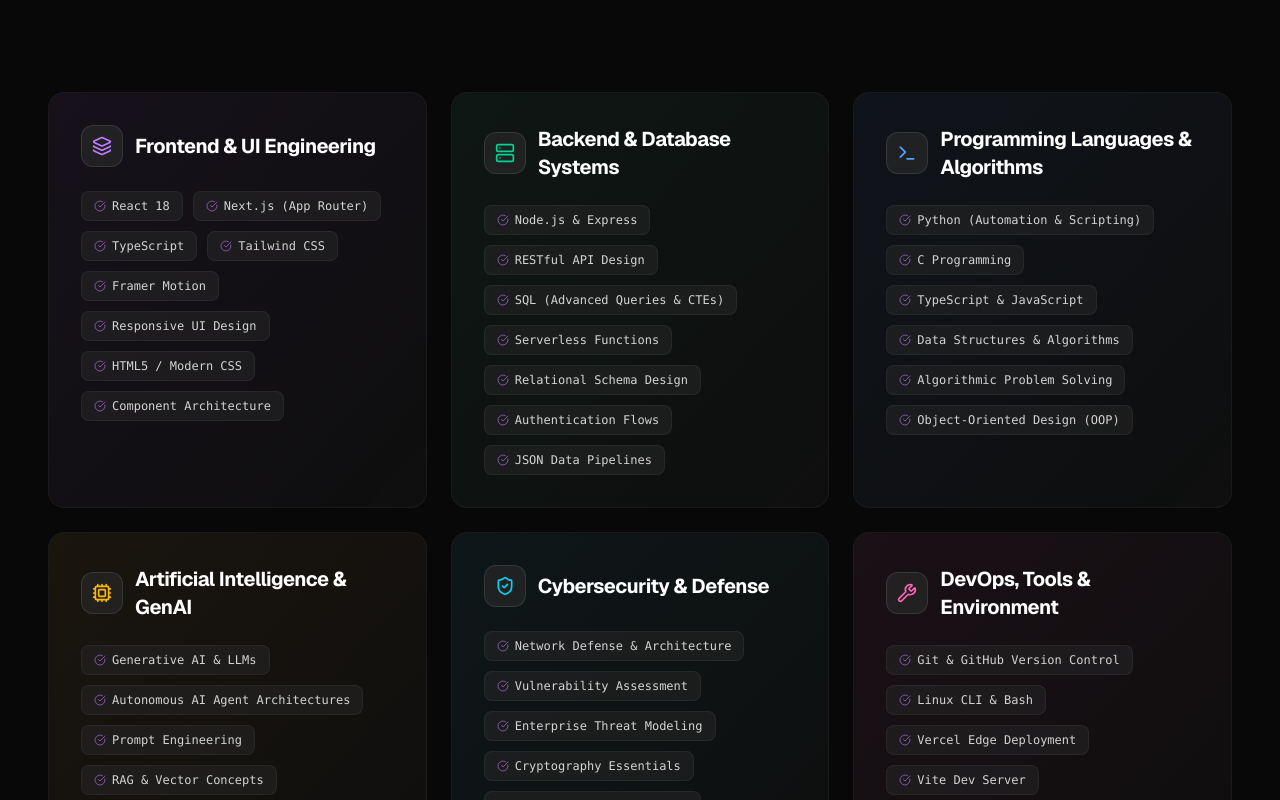
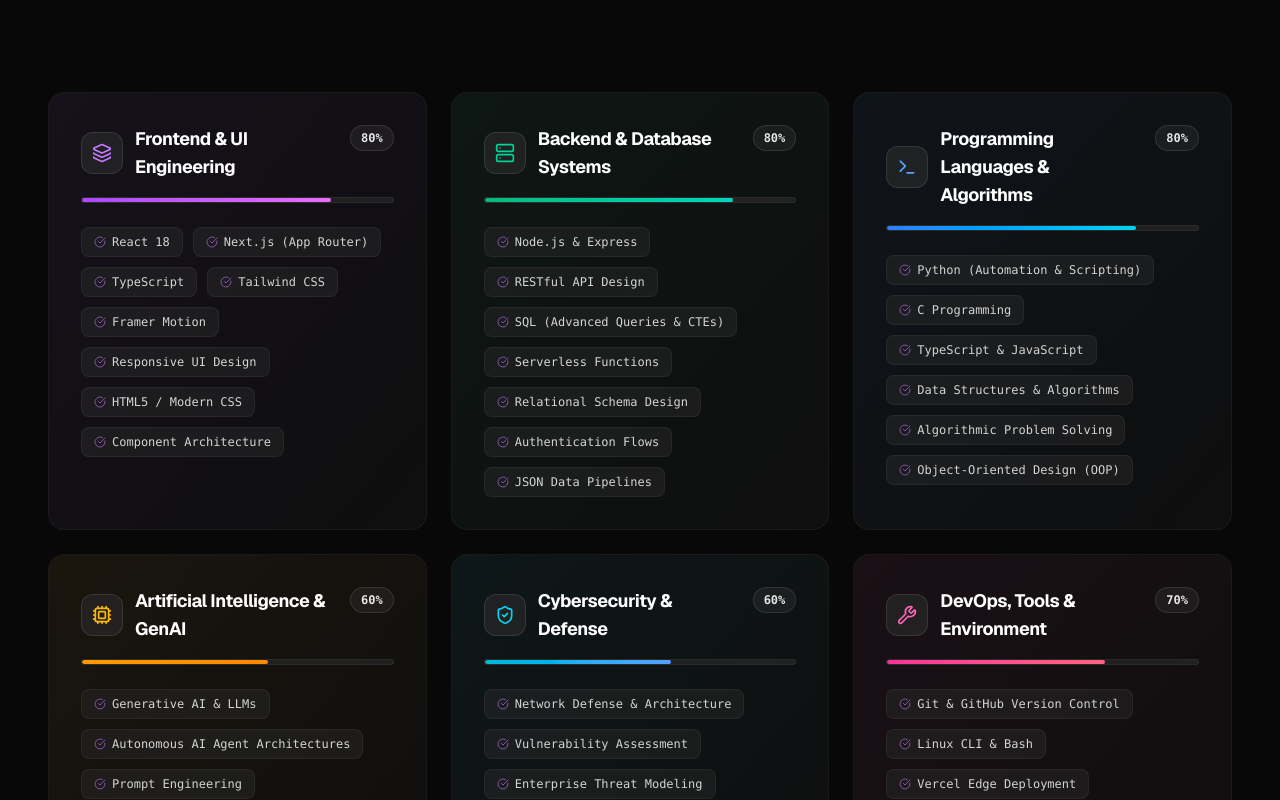
Before and after one commit to sujoylayek2006/Portfolio-web, a Next.js app: page / in a window 1280 px wide. Shown: the part 3900-4700 px from the top of the page. Built offline with nearby package versions, Linux system fonts and the light colour scheme.

Commit message:
feat: add skill percentages and animated proficiency bars to technical stack

```diff
--- a/src/components/sections/Skills.tsx
+++ b/src/components/sections/Skills.tsx
@@ -61,14 +61,39 @@
                 className={`absolute inset-0 bg-gradient-to-br ${category.accent} opacity-50 group-hover:opacity-100 transition-opacity pointer-events-none`}
               />
 
-              <div className="relative z-10">
-                <div className="flex items-center space-x-3 mb-6">
-                  <div className="p-2.5 rounded-xl bg-neutral-800/80 border border-white/10">
+              <div className="relative z-10 flex flex-col justify-between h-full">
+                <div>
+                  {/* Category Header with Percentage Badge */}
+                  <div className="flex items-start justify-between gap-3 mb-4">
+                    <div className="flex items-center space-x-3">
+                      <div className="p-2.5 rounded-xl bg-neutral-800/80 border border-white/10 shrink-0">
                         <Icon className={`w-5 h-5 ${category.color}`} />
                       </div>
-                  <h3 className="text-lg sm:text-xl font-bold text-white tracking-tight">
+                      <h3 className="text-base sm:text-lg font-bold text-white tracking-tight">
                         {category.name}
                       </h3>
+                    </div>
+
+                    <span className="font-mono text-xs font-semibold px-2.5 py-1 rounded-full bg-white/5 border border-white/10 text-neutral-200 shrink-0">
+                      {category.percentage}%
+                    </span>
+                  </div>
+
+                  {/* Animated Proficiency Bar */}
+                  <div className="mb-6">
+                    <div className="h-1.5 w-full bg-neutral-800/80 rounded-full overflow-hidden border border-white/5">
+                      <motion.div
+                        initial={{ width: 0 }}
+                        whileInView={{ width: `${category.percentage}%` }}
+                        viewport={{ once: true }}
+                        transition={{
+                          duration: 0.9,
+                          delay: 0.2 + idx * 0.08,
+                          ease: "easeOut",
+                        }}
+                        className={`h-full rounded-full bg-gradient-to-r ${category.barGradient}`}
+                      />
+                    </div>
                   </div>
 
                   {/* Skill Pills */}
@@ -84,6 +109,7 @@
                     ))}
                   </div>
                 </div>
+              </div>
             </motion.div>
           );
         })}
--- a/src/data/skills.ts
+++ b/src/data/skills.ts
@@ -4,6 +4,8 @@
   iconName: "Layers" | "Terminal" | "Server" | "Cpu" | "ShieldCheck" | "Wrench";
   color: string;
   accent: string;
+  percentage: number;
+  barGradient: string;
   skills: string[];
 }
 
@@ -14,6 +16,8 @@
     iconName: "Layers",
     color: "text-purple-400",
     accent: "from-purple-500/10 to-transparent",
+    percentage: 80,
+    barGradient: "from-purple-500 to-fuchsia-400",
     skills: [
       "React 18",
       "Next.js (App Router)",
@@ -31,6 +35,8 @@
     iconName: "Server",
     color: "text-emerald-400",
     accent: "from-emerald-500/10 to-transparent",
+    percentage: 80,
+    barGradient: "from-emerald-500 to-teal-400",
     skills: [
       "Node.js & Express",
       "RESTful API Design",
@@ -47,6 +53,8 @@
     iconName: "Terminal",
     color: "text-blue-400",
     accent: "from-blue-500/10 to-transparent",
+    percentage: 80,
+    barGradient: "from-blue-500 to-cyan-400",
     skills: [
       "Python (Automation & Scripting)",
       "C Programming",
@@ -62,6 +70,8 @@
     iconName: "Cpu",
     color: "text-amber-400",
     accent: "from-amber-500/10 to-transparent",
+    percentage: 60,
+    barGradient: "from-amber-500 to-orange-400",
     skills: [
       "Generative AI & LLMs",
       "Autonomous AI Agent Architectures",
@@ -77,6 +87,8 @@
     iconName: "ShieldCheck",
     color: "text-cyan-400",
     accent: "from-cyan-500/10 to-transparent",
+    percentage: 60,
+    barGradient: "from-cyan-500 to-blue-400",
     skills: [
       "Network Defense & Architecture",
       "Vulnerability Assessment",
@@ -92,6 +104,8 @@
     iconName: "Wrench",
     color: "text-pink-400",
     accent: "from-pink-500/10 to-transparent",
+    percentage: 70,
+    barGradient: "from-pink-500 to-rose-400",
     skills: [
       "Git & GitHub Version Control",
       "Linux CLI & Bash",
```
Also changed, not shown: 1 other file (tests, documents, lock files or other folders). Lines whose indentation alone changed are shown as unchanged.
